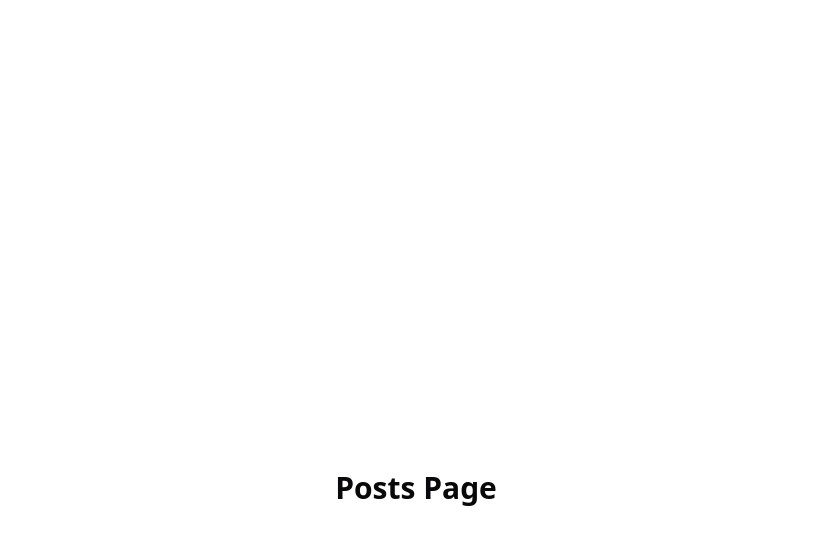
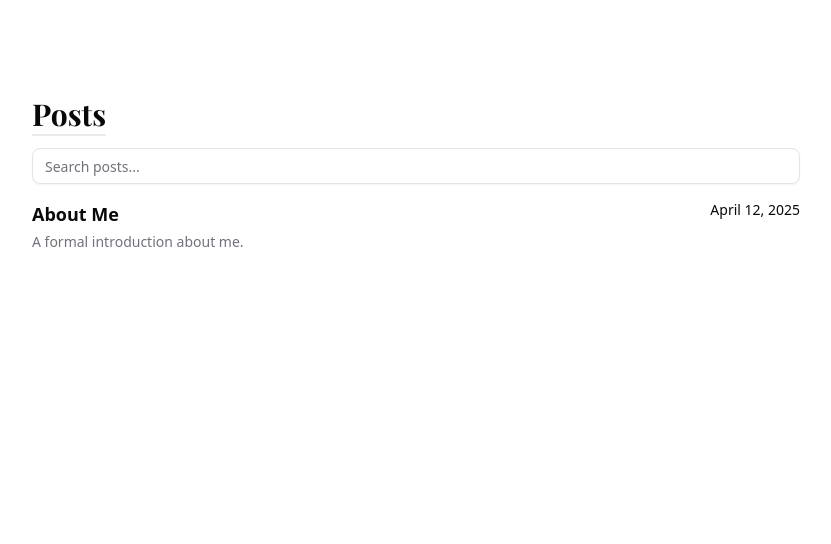
Before and after one commit to arsalanansariofficial/arsalanansariofficial, a Next.js app: page /posts in a window 1280 px wide. Shown: the top 544 px of the page, without its empty margins (224-1055 px from the left). Built offline with nearby package versions, Linux system fonts and the light colour scheme; a web font is replaced by a local one.

Commit message:
Update posts page with posts component

```diff
--- a/app/posts/page.tsx
+++ b/app/posts/page.tsx
@@ -1,7 +1,48 @@
+'use client';
+
+import { useState } from 'react';
+
+import data from '@/data.json';
+import Posts from '@/components/posts';
+import { Input } from '@/components/ui/input';
+import { Button } from '@/components/ui/button';
+
 export default function Page() {
+  let filteredPosts = data.posts;
+  const [filter, setFilter] = useState<string>(String());
+
+  if (filter) {
+    filteredPosts = data.posts.filter(post => {
+      const searchValue = filter.toLocaleLowerCase();
+      return post.title.toLocaleLowerCase().includes(searchValue);
+    });
+  }
+
   return (
-    <main className="grow content-center">
-      <h1 className="text-center text-3xl font-bold">Posts Page</h1>
+    <main className="container mx-auto max-w-3xl grow">
+      <section className="space-y-4">
+        <header className="space-y-4">
+          <h1 className="decoration-border/75 font-serif text-3xl font-bold underline decoration-2 underline-offset-8">
+            Posts
+          </h1>
+          <div className="flex gap-2">
+            <Input
+              type="text"
+              value={filter}
+              placeholder="Search posts..."
+              onChange={e => setFilter(e.target.value)}
+            />
+            {filter && (
+              <Button variant="secondary" onClick={() => setFilter(String())}>
+                Reset
+              </Button>
+            )}
+          </div>
+        </header>
+        <main>
+          <Posts posts={filteredPosts} />
+        </main>
+      </section>
     </main>
   );
 }
--- /dev/null
+++ b/components/posts.tsx
@@ -0,0 +1,42 @@
+import Link from 'next/link';
+
+import { formatDate } from '@/lib/utils';
+
+type Props = {
+  posts: {
+    slug: string;
+    title: string;
+    image: string;
+    author: string;
+    summary: string;
+    publishedAt: string;
+  }[];
+};
+
+export default function Posts({ posts }: Props) {
+  return (
+    <ul>
+      <li>
+        {posts.map(post => (
+          <Link
+            key={post.slug}
+            href={`posts/${post.slug}`}
+            className="space-y-1 sm:flex sm:justify-between sm:gap-4 sm:space-y-0"
+          >
+            <header className="max-w-lg sm:grow sm:space-y-1">
+              <h2 className="text-lg font-semibold">{post.title}</h2>
+              <p className="text-muted-foreground line-clamp-2 text-sm font-light">
+                {post.summary}
+              </p>
+            </header>
+            <footer>
+              <p className="text-sm font-light">
+                {formatDate(post.publishedAt)}
+              </p>
+            </footer>
+          </Link>
+        ))}
+      </li>
+    </ul>
+  );
+}
```
